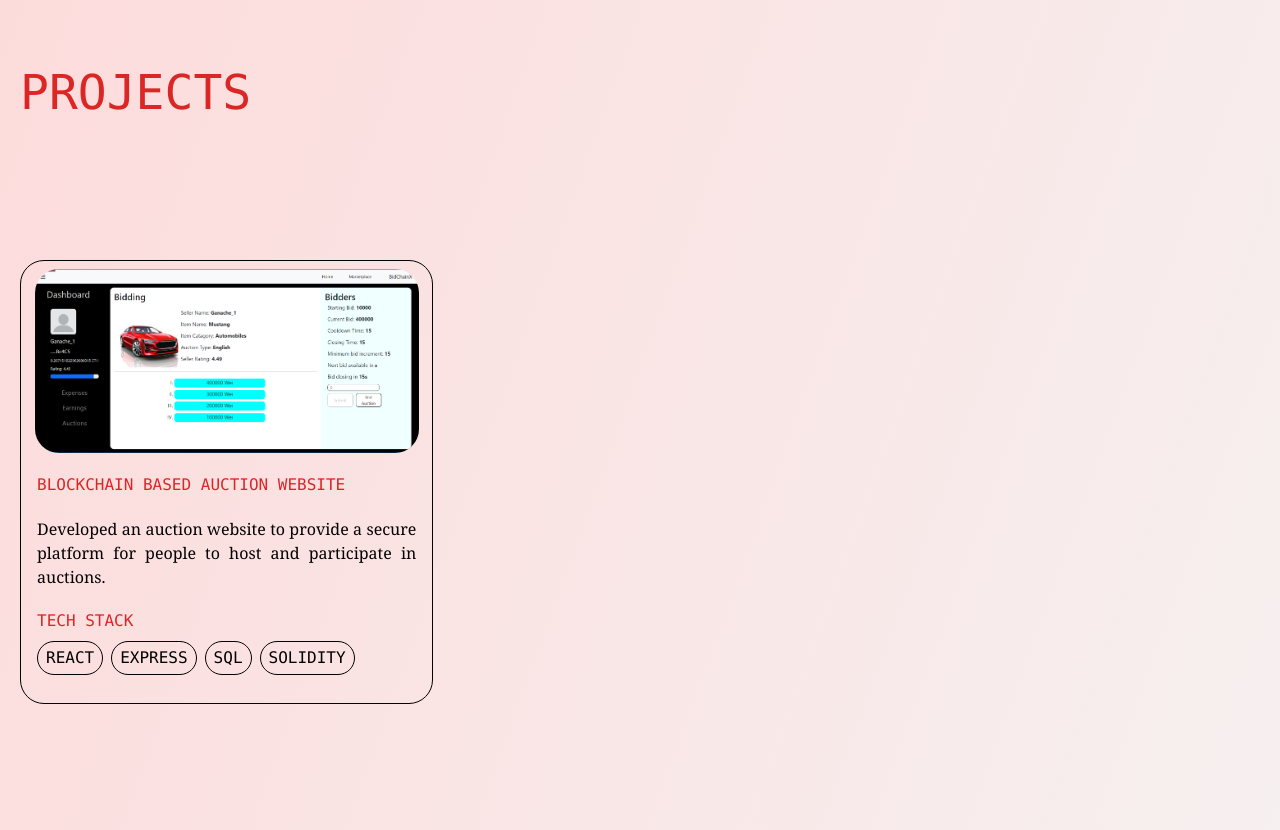
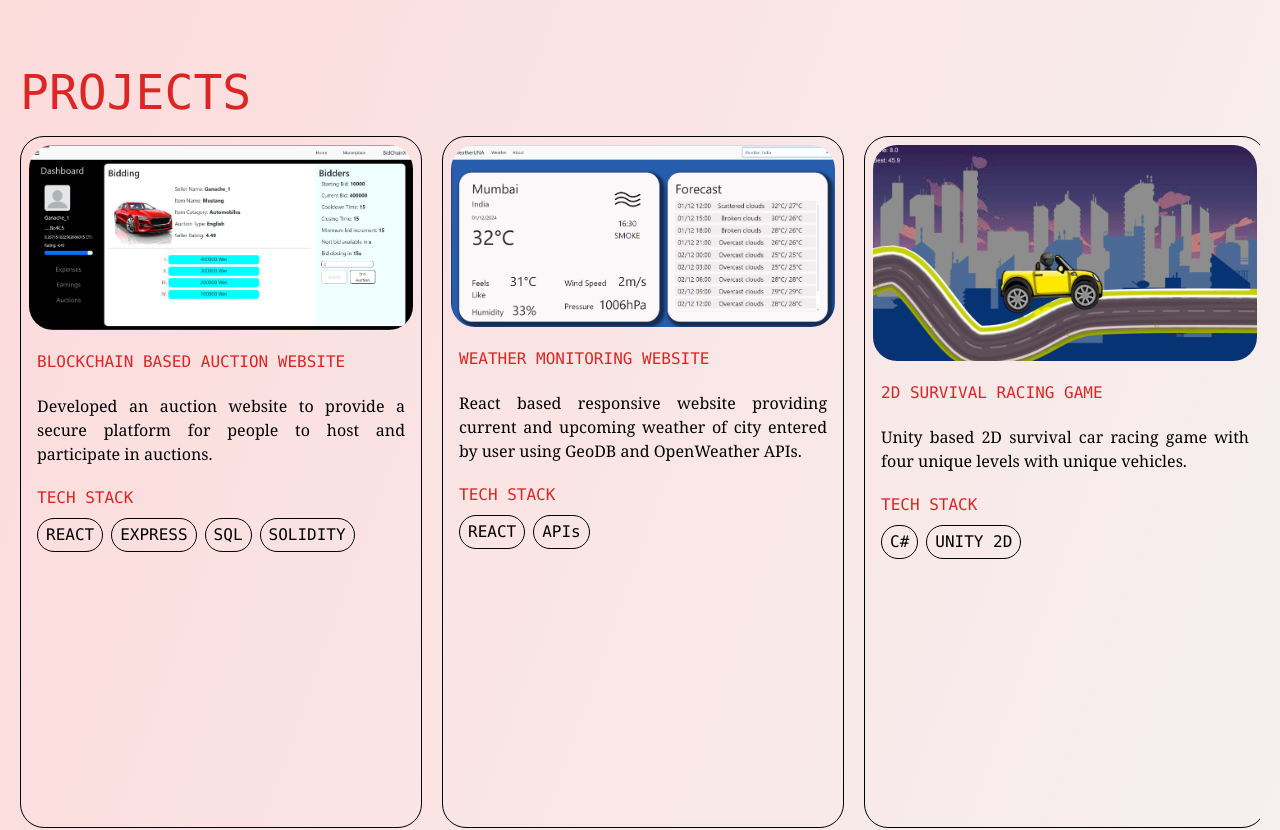
Before and after one commit to Garuna414/Pfolio24, a React (Create React App) app: page / in a window 1280 px wide. Shown: the part 1620-2450 px from the top of the page. Built offline with nearby package versions, Linux system fonts and the light colour scheme.

Commit message:
Projects added

```diff
--- a/src/components/Navbar.jsx
+++ b/src/components/Navbar.jsx
@@ -33,10 +33,11 @@ export default function Navbar() {
                 offset={-50}
                 duration={500}
 
+                key={index}
+
                 className="hover:bg-slate-400 hover:text-red-600 hover:font-semibold active:bg-slate-400 active:text-red-600 active:font-semibold rounded-md h-fit"
               >
                 <li
-                  key={index}
                   className="py-2 px-3 cursor-pointer font-mono hover:bg-red-500 hover:text-white hover:font-semibold active:bg-red-500 active:text-white rounded-md transition-all ease-in-out duration-400"
                   onClick={toggleMenu}
                 >
--- a/src/components/Projects.jsx
+++ b/src/components/Projects.jsx
@@ -1,26 +1,30 @@
 import React from "react";
 import blockchainWebsite from "../assets/blockchainWebsite.png";
+import weather from "../assets/weather.png";
+import game2 from "../assets/game2.png"
 
 export default function Projects() {
-  const titles = ["BLOCKCHAIN BASED AUCTION WEBSITE"];
-  const images = [blockchainWebsite];
+  const titles = ["BLOCKCHAIN BASED AUCTION WEBSITE", "WEATHER MONITORING WEBSITE", "2D SURVIVAL RACING GAME"];
+  const images = [blockchainWebsite, weather, game2];
   const content = [
     "Developed an auction website to provide a secure platform for people to host and participate in auctions.",
+    "React based responsive website providing current and upcoming weather of city entered by user using GeoDB and OpenWeather APIs.",
+    "Unity based 2D survival car racing game with four unique levels with unique vehicles. "
   ];
-  const stack = [["REACT", "EXPRESS", "SQL", "SOLIDITY"]];
+  const stack = [["REACT", "EXPRESS", "SQL", "SOLIDITY"],["REACT", "APIs"], ["C#", "UNITY 2D"]];
   return (
-    <div className="p-5 flex flex-col gap-5 h-screen" id="Projects">
+    <div className="p-5 flex flex-col gap-5 h-screen w-full" id="Projects">
       <div>
-        <p className="lg:text-5xl md:text-4xl text-2xl text-red-600 font-mono">PROJECTS</p>
+        <p className="lg:text-5xl md:text-4xl text-2xl text-red-600 font-mono w-full">PROJECTS</p>
       </div>
-      <div className="flex flex-row h-full items-center">
+      <div className="flex flex-row h-full gap-5 overflow-x-scroll flex-nowrap w-full">
         {titles.map((title, index) => (
-          <div className="lg:w-1/3 md:w-1/2 h-fit border border-black rounded-3xl flex flex-col p-2">
+          <div className="lg:w-1/3 md:w-1/2 h-auto max-h-screen border border-black rounded-3xl flex flex-col p-2" key={index}>
             <div className="h-auto w-full">
               <img
                 src={images[index]}
                 alt="Blockchain_Website"
-                className="rounded-3xl lg:max-w-[30vw] md:w-auto m-auto"
+                className="rounded-3xl lg:max-w-[30vw] md:w-auto m-auto max-w-30vw"
               />
             </div>
             <div className="flex flex-col gap-5 py-5 px-2">
```
